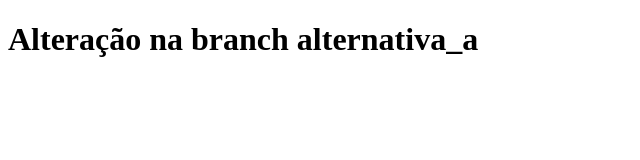
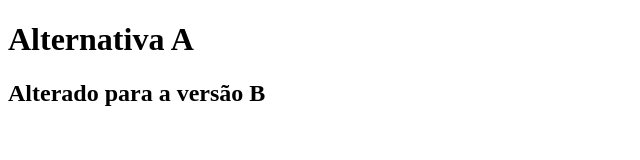
Before and after one commit to eudesfish/git_aula1, a plain HTML site: page index.html in a window 1280 px wide. Shown: the whole page, without its empty margins (0-640 px from the left). Drawn offline with Linux system fonts and the light colour scheme.

Commit message:
Mais uma versão atualizada

```diff
--- a/index.html
+++ b/index.html
@@ -6,7 +6,8 @@
     <title>Git Aula 1</title>
 </head>
 <body>
-   <h1>Alteração na branch alternativa_a</h1>
+   <h1>Alternativa A</h1>
+    <h2>Alterado para a versão B</h2>
 
 </body>
 </html>
```
